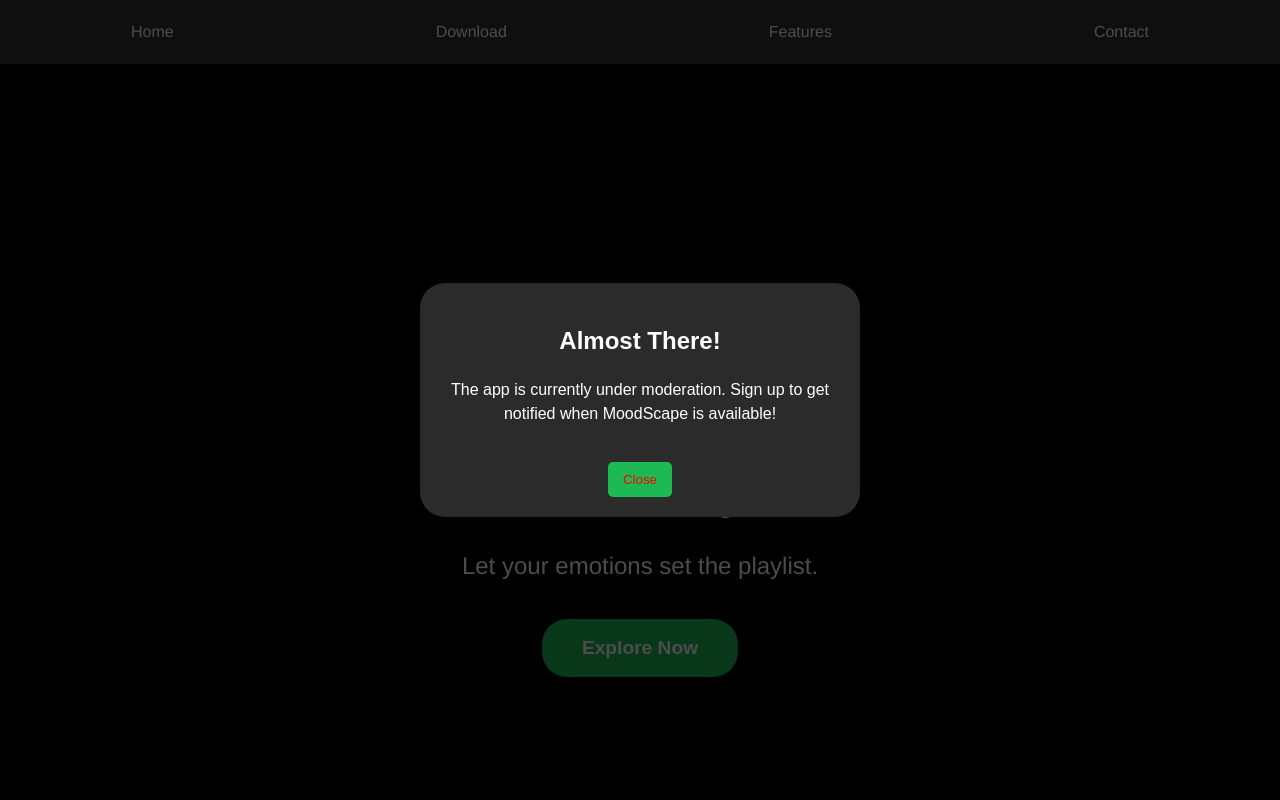
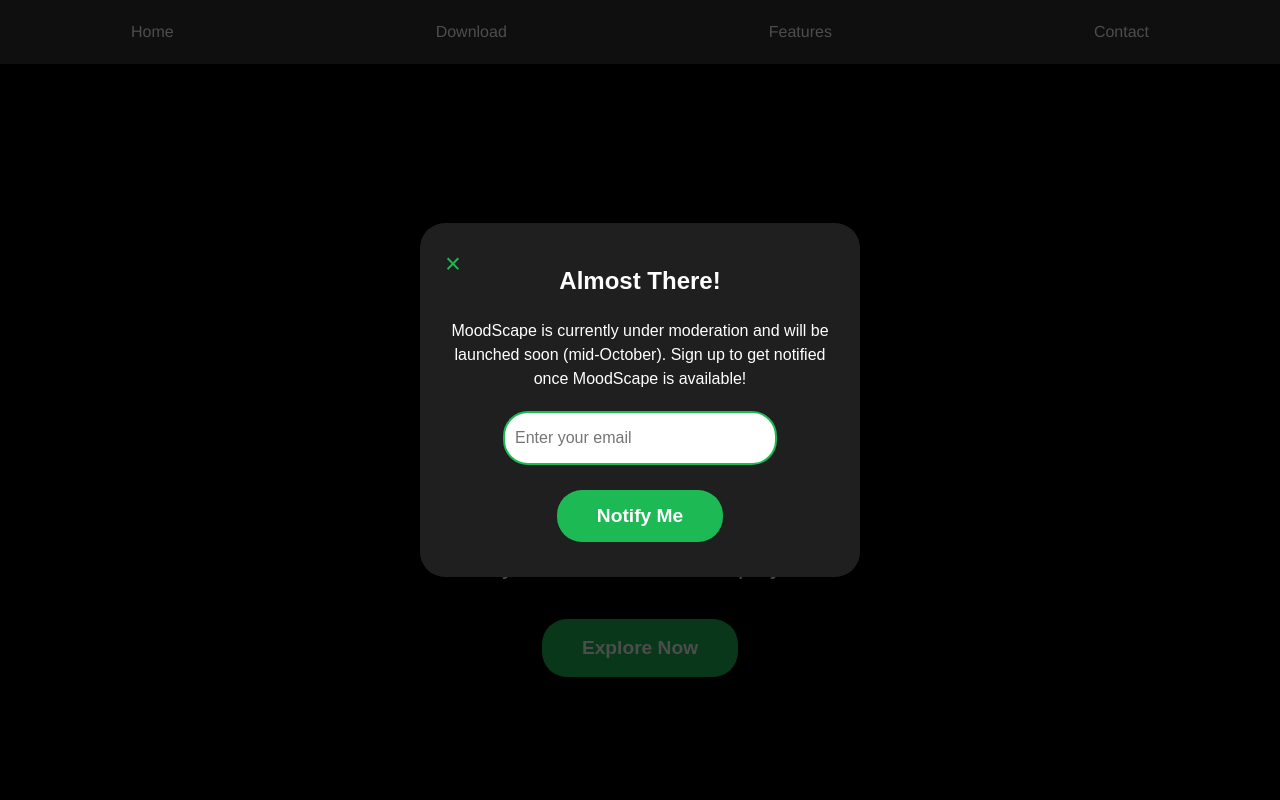
Before and after one commit to O1gab/moodscape.io, a React (Create React App) app in the folder moodscape.io/: page / in a window 1280 px wide. Both pictures are taken after a click on the link "Download Now". Shown: the top 800 px of the page. Built offline with nearby package versions, Linux system fonts and the light colour scheme.

Commit message:
modal: labels changed, design changed

```diff
--- a/moodscape.io/src/components/Modal/Modal.css
+++ b/moodscape.io/src/components/Modal/Modal.css
@@ -8,28 +8,40 @@
   display: flex;
   justify-content: center;
   align-items: center;
+  opacity: 0;
+  transition: opacity 3s ease;
   z-index: 1000;
+  pointer-events: none;
+}
+
+.modal-overlay.open {
+  opacity: 1;
+  pointer-events: all;
 }
 
 .modal-content {
   font-family: Arial, Helvetica, sans-serif;
-  background: #2b2b2b;
+  background: #201f1f;
   border-radius: 25px;
   padding: 20px;
   text-align: center;
   align-items: center;
   max-width: 400px;
   width: 90%;
+  position: relative;
 }
 
 .close-button {
-  margin-top: 20px;
-  padding: 10px 15px;
+  position: absolute;
+  top: 10px;
+  left: 10px;
+  padding: 15px;
+  font-size: 1.7rem;
   border: none;
-  background-color: #1db954;
-  color: rgb(255, 0, 0);
-  border-radius: 5px;
+  background-color: transparent;
+  color: #1db954;
   cursor: pointer;
+  transition: color 0.3s;
 }
 
 .email-form {
--- a/moodscape.io/src/components/Modal/Modal.js
+++ b/moodscape.io/src/components/Modal/Modal.js
@@ -1,15 +1,21 @@
-import React, { useState } from 'react';
+import React from 'react';
 import './Modal.css';
 
 const Modal = ({ isOpen, onClose }) => {
   if (!isOpen) return null;
 
   return (
-    <div className="modal-overlay">
-      <div className="modal-content">
+    <div className={`modal-overlay ${isOpen ? 'open' : ''}`}>
+        <div className="modal-content">
+            <button className="close-button" onClick={onClose}>
+                &times;
+            </button>
         <h2>Almost There!</h2>
-        <p>The app is currently under moderation. Sign up to get notified when MoodScape is available!</p>
-        <button className="close-button" onClick={onClose}>Close</button>
+        <p>MoodScape is currently under moderation and will be launched soon (mid-October). Sign up to get notified once MoodScape is available!</p>
+        <form className="email-form">
+          <input type="email" className="email-input" placeholder="Enter your email" required />
+          <button type="submit" className="cta-button">Notify Me</button>
+        </form>
       </div>
     </div>
   );
```
